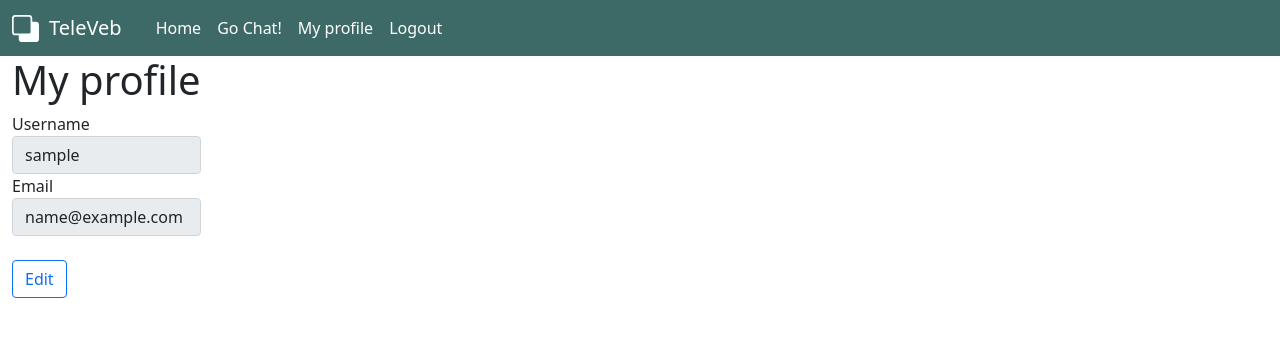
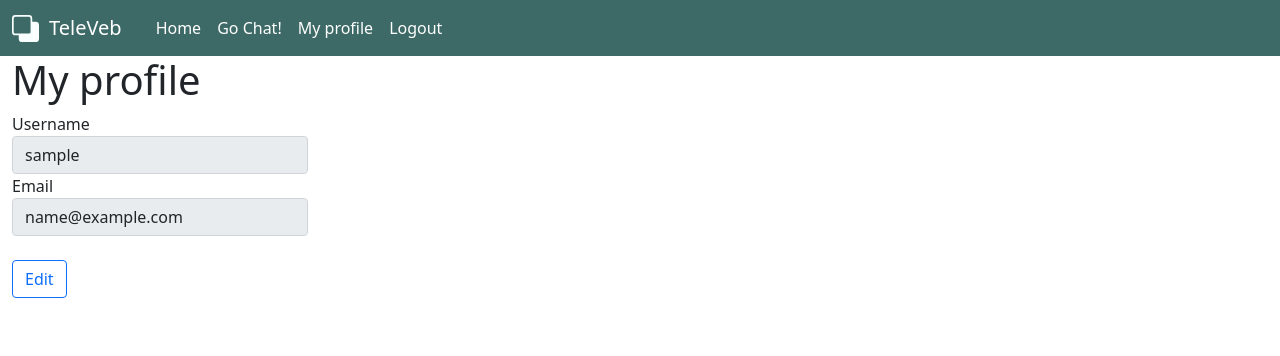
Before and after one commit to JasperStfun/TeleVeb, a Flask app: page /profile/1 in a window 1280 px wide. Shown: the top 356 px of the page. Run offline with Flask 2, Linux system fonts and the light colour scheme; the visitor is signed in with stand-in values (Sample User, id 1); data comes from the database, SQL or seed files in the repository.

Commit message:
update code

```diff
--- a/app/templates/edit_profile.html
+++ b/app/templates/edit_profile.html
@@ -2,9 +2,9 @@
 
 {% block content %}
 <div class="container-fluid">
+    <h1>Edit my profile</h1>
     <div class="row">
         <div class="col-xl-3">
-            <h1>Edit my profile</h1>
             <form action="" method="POST">
                 {{ username_edit_form.hidden_tag() }}
                 <div class="form-group">
--- a/app/templates/user_profile.html
+++ b/app/templates/user_profile.html
@@ -4,8 +4,8 @@
 <div class="container-fluid">
     <h1>My profile</h1>
     <div class="row">
-        <div class="col-xl-2">
-            <div class="form-group" >
+        <div class="col-xl-3">
+            <div class="form-group">
                 {{ profile_form.username.label }}<br>
                 {{ profile_form.username(readonly=true) }}
             </div>
```
